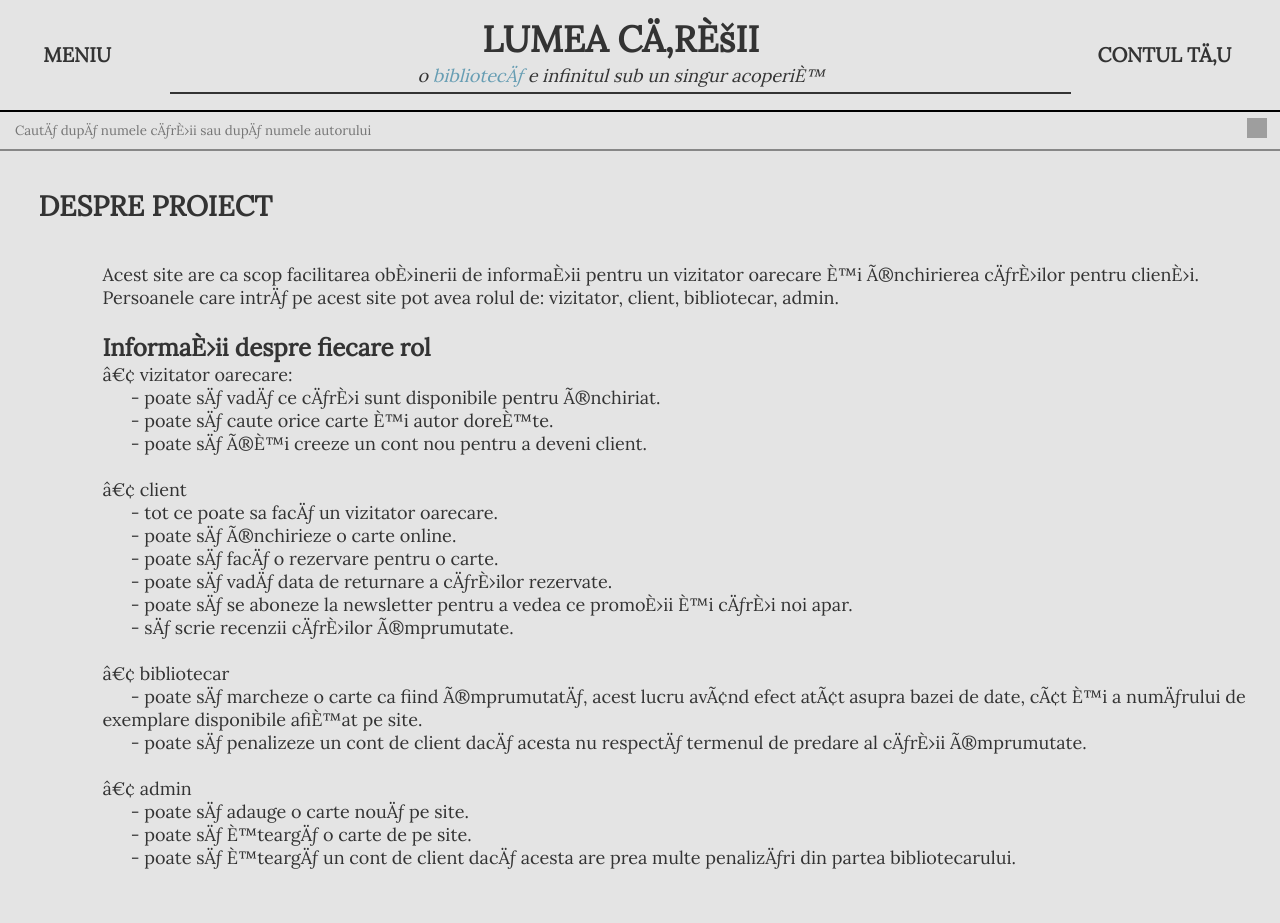
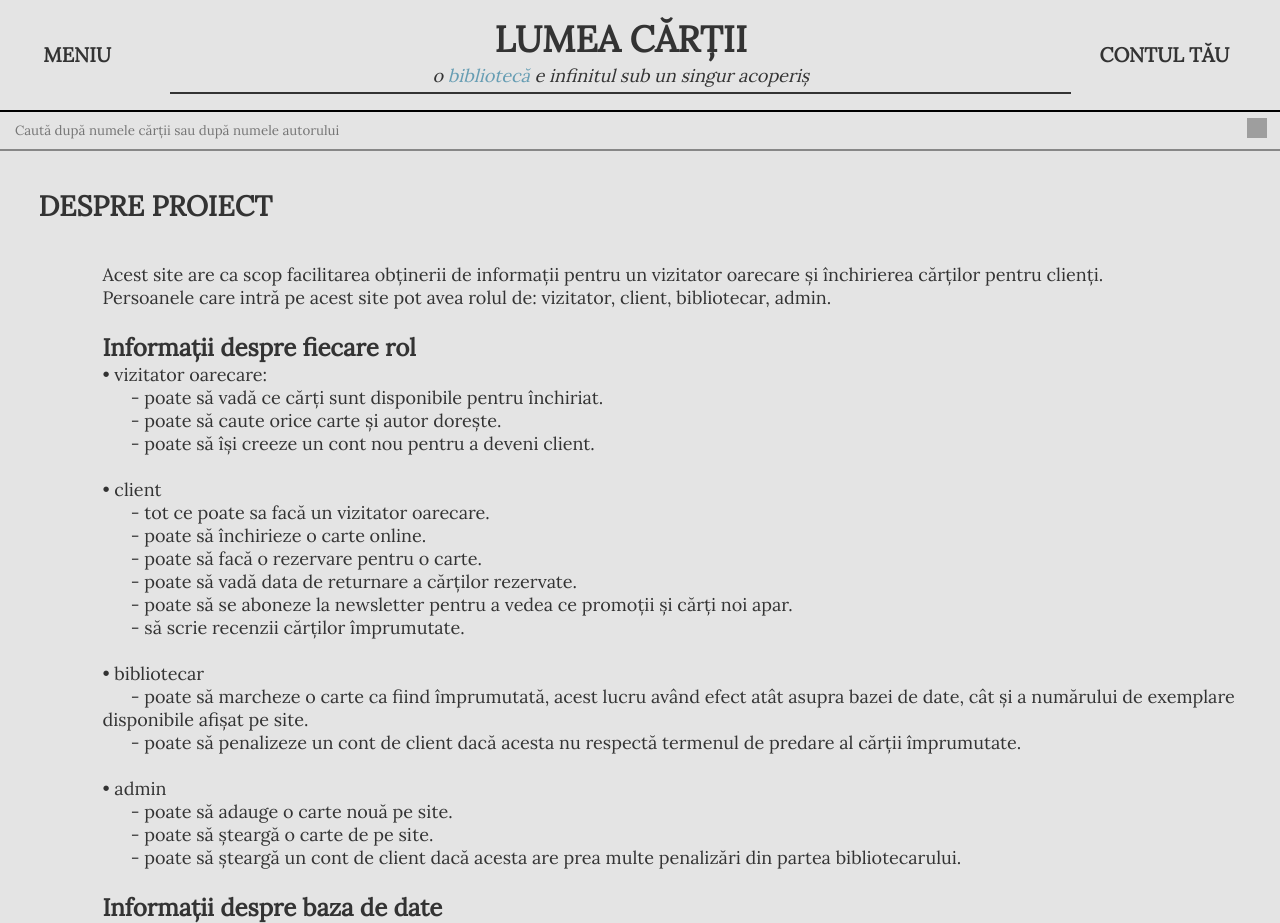
Before and after one commit to Rodioo/DAW, a PHP site: page / in a window 1280 px wide. Before the commit the page ends 869 px from the top, so only its background shows below. Run offline with PHP 8.4, Linux system fonts and the light colour scheme; grey boxes are pictures that could not be loaded.

Commit message:
Add files via upload

```diff
--- /dev/null
+++ b/Lumea Cartii/composer.json
@@ -0,0 +1 @@
+{}
--- a/Lumea Cartii/index.css
+++ b/Lumea Cartii/index.css
@@ -105,7 +105,7 @@ hr{
     margin-left: 8%;
 }
 
-.rol{
+.rol, .bd{
     font-size: 24px;
     font-weight: bold;
 }
--- a/Lumea Cartii/index.html
+++ b/Lumea Cartii/index.html
@@ -82,6 +82,9 @@
                 &nbsp; &nbsp; &nbsp; - poate să șteargă un cont de client dacă acesta are prea multe penalizări din partea bibliotecarului.
                 <br>
                 <br>
+            </div>
+            <div class = "bd">Informații despre baza de date</div>
+            <div>
 
             </div>
         </div>
--- /dev/null
+++ b/Lumea Cartii/index.php
@@ -0,0 +1 @@
+<?php include_once("index.html"); ?>
```
